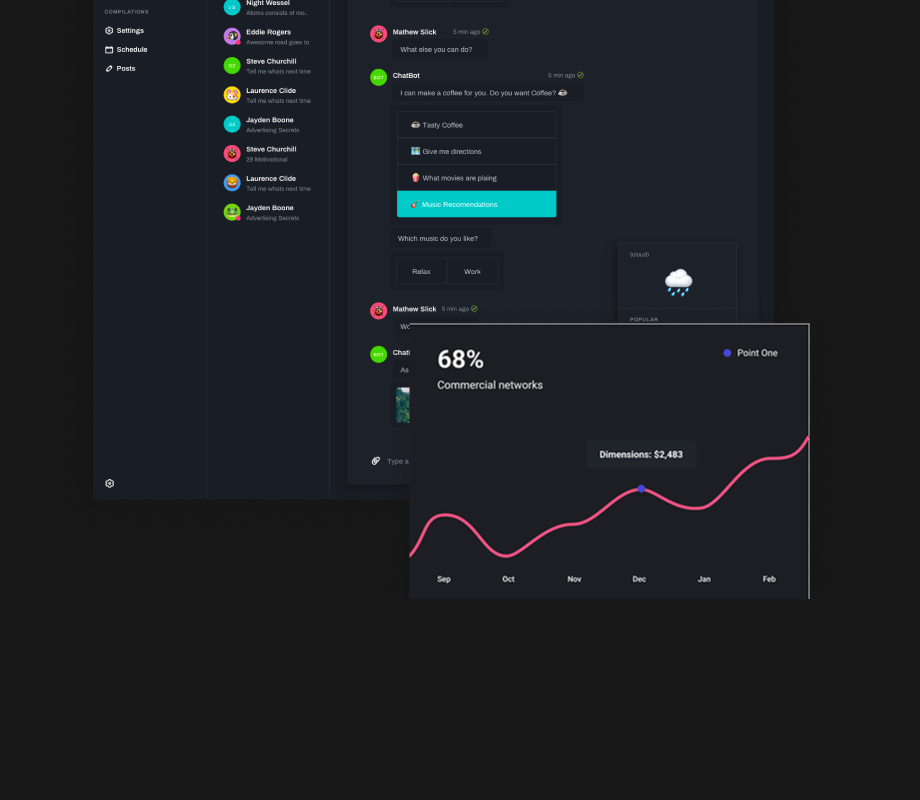
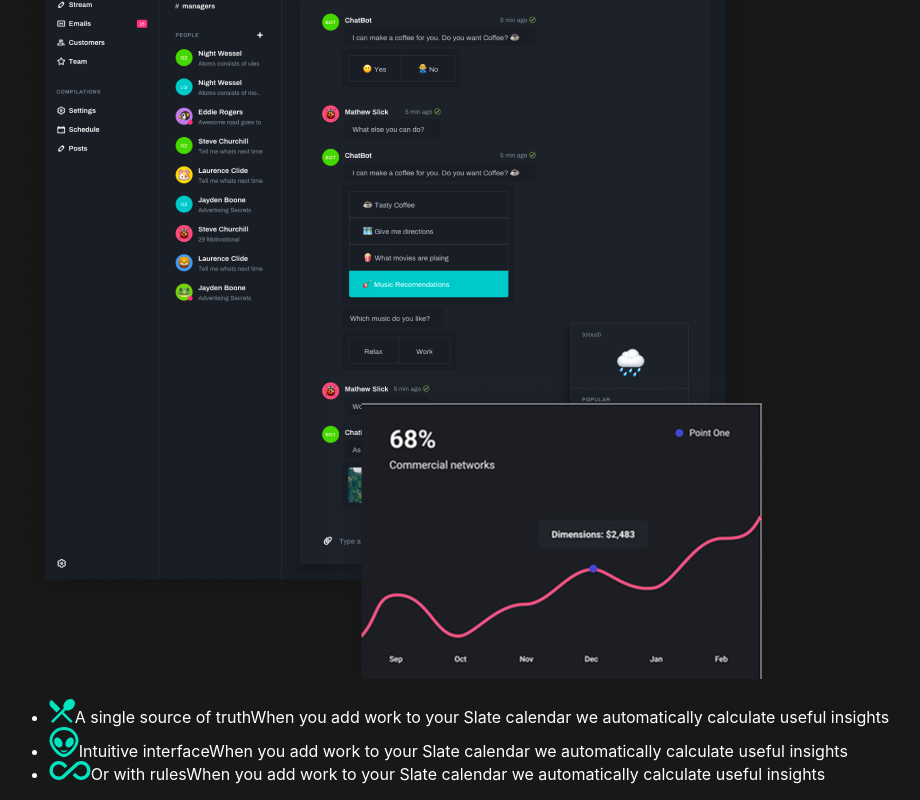
Before and after one commit to AleksandrKompanetc/reactjs-figma-app, a React (Create React App) app: page / in a window 1280 px wide. Shown: the part 2032-2832 px from the top of the page, without its empty margins (191-1111 px from the left). Before the commit the page ends 2631 px from the top, so only its background shows below. Built offline with nearby package versions, Linux system fonts and the light colour scheme.

Commit message:
adding sidebar for Main component

```diff
--- a/src/components/Main.css
+++ b/src/components/Main.css
@@ -22,3 +22,7 @@
   font-weight: 400;
   font-family: sans-serif;
 }
+
+.main__image {
+  margin-top: 80px;
+}
--- a/src/components/Main.jsx
+++ b/src/components/Main.jsx
@@ -1,6 +1,9 @@
 import React from 'react'
 import './Main.css'
 import features from '../assets/site/images/siteImages/features.png'
+import feature1 from '../assets/site/images/logos/features/1.svg'
+import feature2 from '../assets/site/images/logos/features/2.svg'
+import feature3 from '../assets/site/images/logos/features/3.svg'
 
 const Main = () => {
   return (
@@ -9,9 +12,41 @@ const Main = () => {
         <h1 className='main__title'>Features</h1>
         <h5 className='main__subtitle'>
           Most calendars are designed for teams. Slate is designed for
-        freelancers who want a simple way to plan their schedule.
+          freelancers who want a simple way to plan their schedule.
         </h5>
-        <img src={features} alt="Features" />
+        <div className='main__image'>
+          <img src={features} alt="Features" />
+          <ul className=''>
+            <li>
+              <img src={feature1} />
+              <span>A single source of truth</span>
+              <span>When you add work to your
+                Slate calendar we automatically
+                calculate useful insights
+              </span>
+            </li>
+            <li>
+              <img src={feature2} />
+              <span>Intuitive
+                interface</span>
+              <span>When you add work to your
+                Slate calendar we automatically
+                calculate useful insights
+
+              </span>
+            </li>
+            <li>
+              <img src={feature3} />
+              <span>Or with rules</span>
+              <span>When you add work to your
+                Slate calendar we automatically
+                calculate useful insights
+
+              </span>
+            </li>
+          </ul>
+        </div>
+
       </section>
     </main>
   )
```
